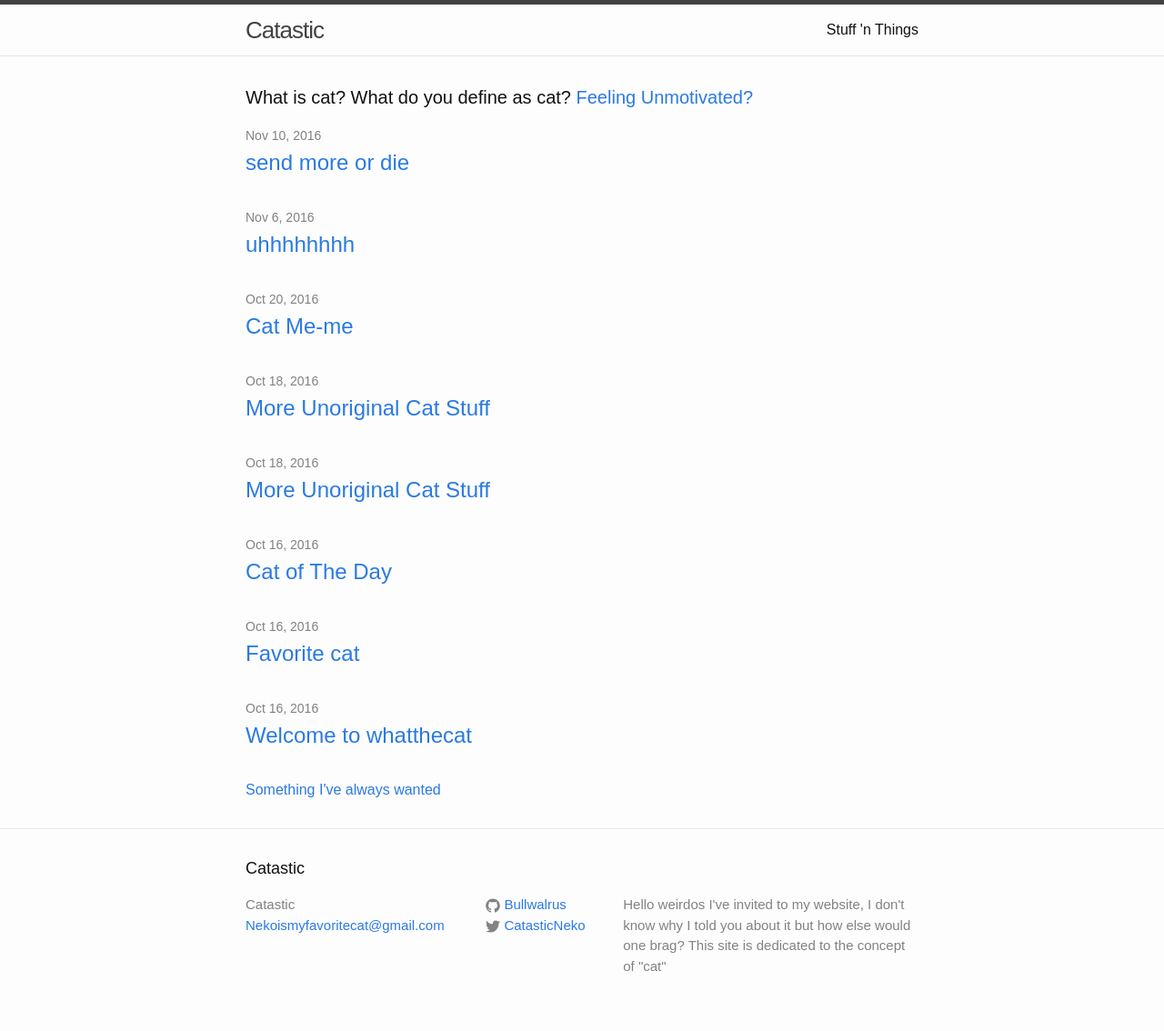
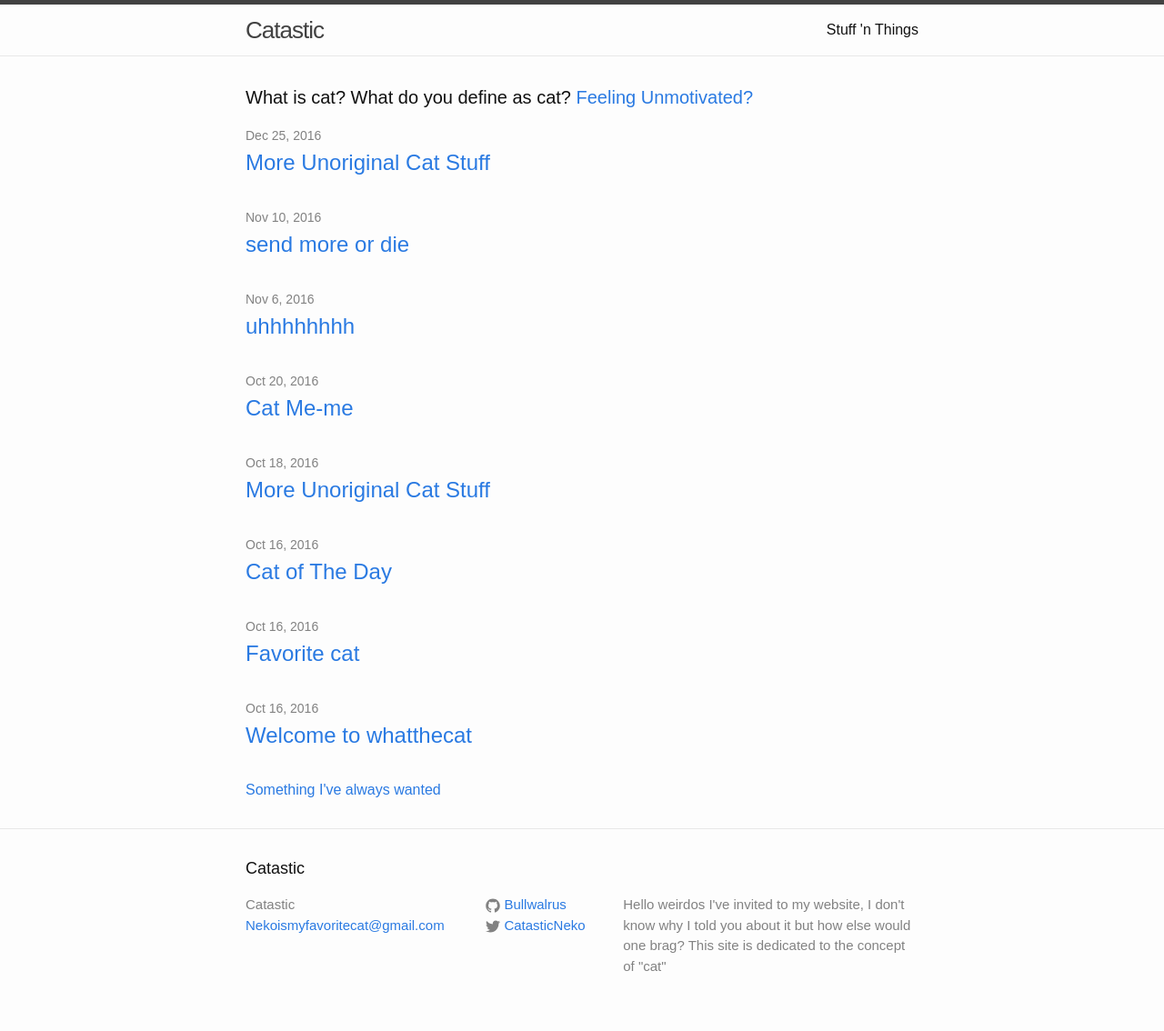
Before and after one commit to bullwalrus/Bullwalrus.github.io, a Jekyll site: the page built from index.html, in a window 1280 px wide. Shown: the whole page at 91% size. Built offline with Jekyll 4.4.1, drawn with Linux system fonts in a browser that asks for light colours.

Commit message:
Update and rename 2016-25-12-enditplease.md to 2016-12-25-enditplease.md

```diff
--- a/_posts/2016-25-12-enditplease.md
+++ b/_posts/2016-12-25-enditplease.md
@@ -1,7 +1,7 @@
 ---
 layout: post
 title:  "More Unoriginal Cat Stuff"
-date:   2016-10-18
+date:   2016-12-25
 categories: catness
 ---
 <html>
```
